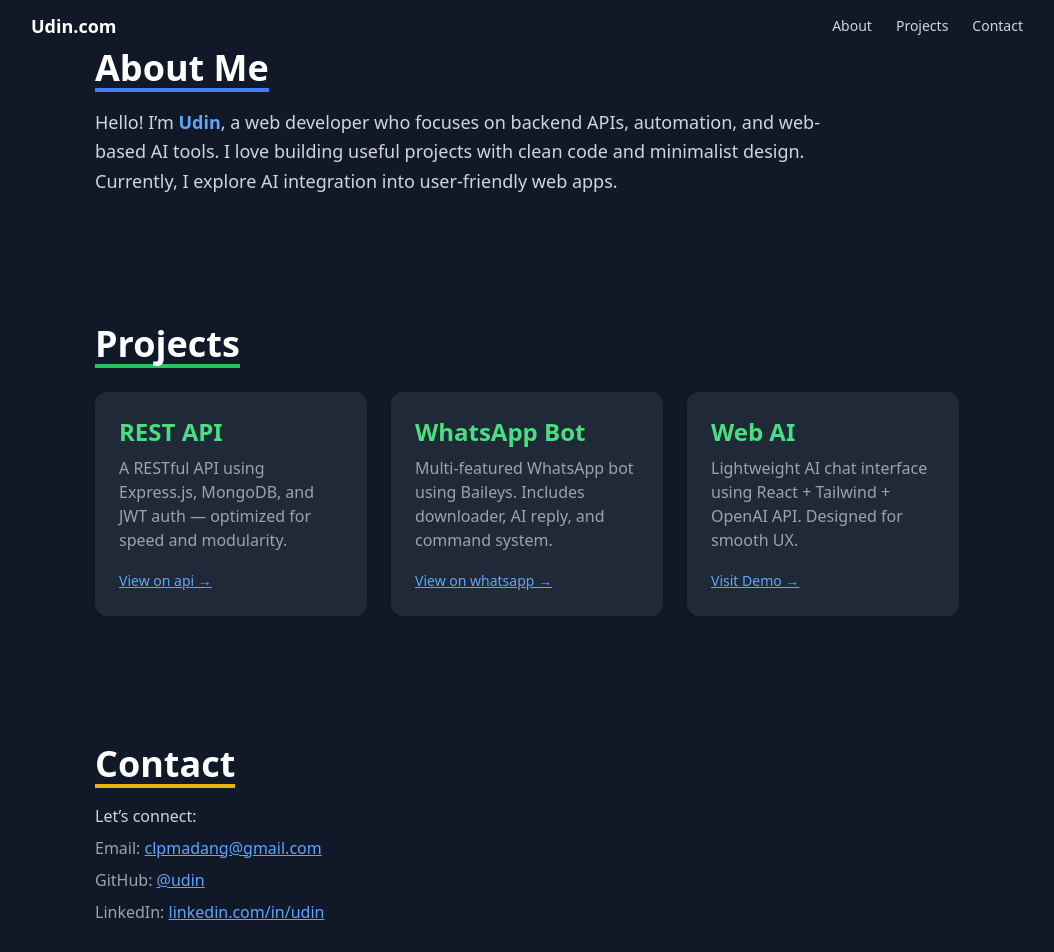
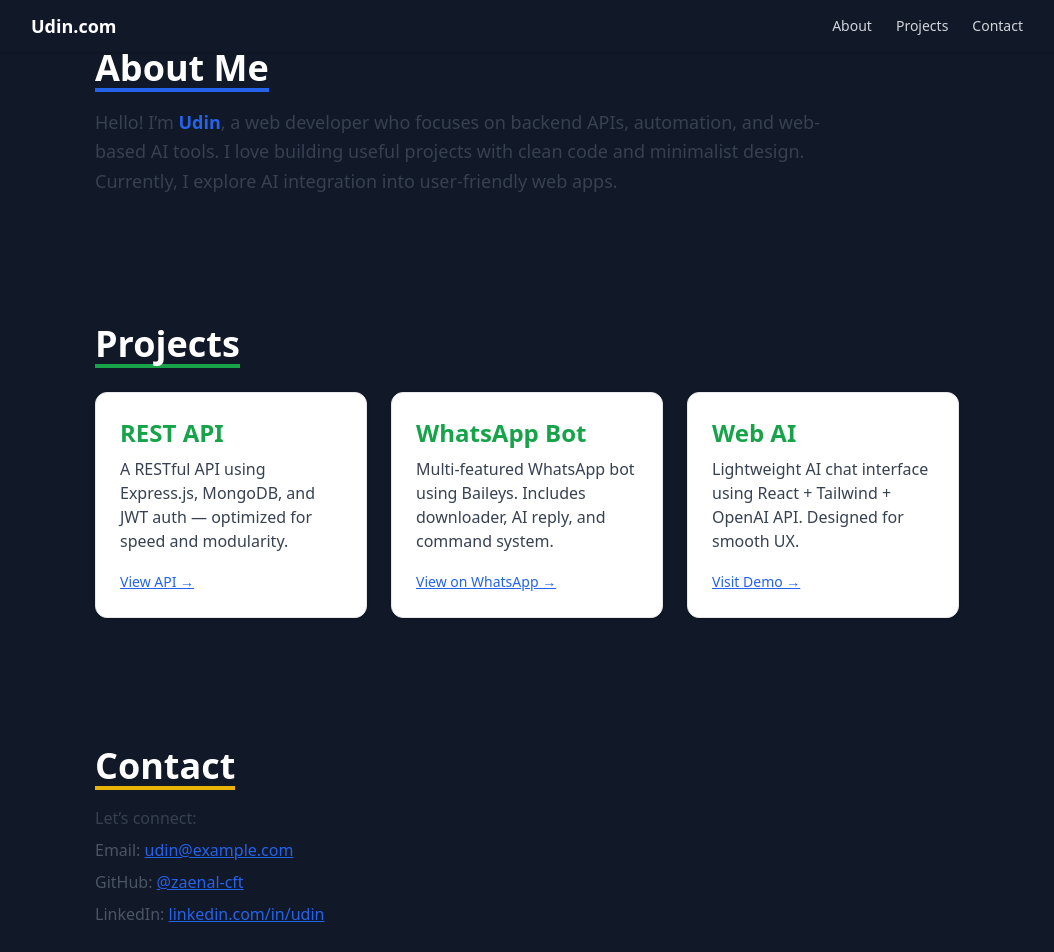
Before and after one commit to zaenal-iyyl/Portofolio, a React (Vite) app: page / in a window 1280 px wide. Shown: the top 952 px of the page, without its empty margins (113-1167 px from the left). Built offline with nearby package versions, Linux system fonts and the light colour scheme.

Commit message:
Update pages.jsx

```diff
--- a/src/pages.jsx
+++ b/src/pages.jsx
@@ -3,63 +3,66 @@ import React from 'react'
 const Pages = () => {
   return (
     <div className="space-y-32">
-
+      {/* About */}
       <section id="about">
-        <h2 className="text-4xl font-bold mb-4 border-b-4 border-blue-500 inline-block">About Me</h2>
-        <p className="text-gray-300 text-lg leading-relaxed max-w-3xl">
-          Hello! I’m <span className="text-blue-400 font-semibold">Udin</span>, a web developer who focuses on backend APIs, automation, and web-based AI tools.
+        <h2 className="text-4xl font-bold mb-4 border-b-4 border-blue-600 inline-block">
+          About Me
+        </h2>
+        <p className="text-gray-700 text-lg leading-relaxed max-w-3xl">
+          Hello! I’m <span className="text-blue-600 font-semibold">Udin</span>, a web developer who focuses on backend APIs, automation, and web-based AI tools.
           I love building useful projects with clean code and minimalist design. Currently, I explore AI integration into user-friendly web apps.
         </p>
       </section>
 
       {/* Projects */}
       <section id="projects">
-        <h2 className="text-4xl font-bold mb-6 border-b-4 border-green-500 inline-block">Projects</h2>
+        <h2 className="text-4xl font-bold mb-6 border-b-4 border-green-600 inline-block">
+          Projects
+        </h2>
         <div className="grid md:grid-cols-3 sm:grid-cols-2 gap-6">
-
-          <div className="bg-gray-800 rounded-xl shadow-md hover:shadow-lg transition p-6">
-            <h3 className="text-2xl font-semibold text-green-400 mb-2">REST API</h3>
-            <p className="text-gray-400 mb-4">
+          {/* Project 1 */}
+          <div className="bg-white border border-gray-200 rounded-xl shadow hover:shadow-lg transition p-6">
+            <h3 className="text-2xl font-semibold text-green-600 mb-2">REST API</h3>
+            <p className="text-gray-700 mb-4">
               A RESTful API using Express.js, MongoDB, and JWT auth — optimized for speed and modularity.
             </p>
             <a
               href="https://api-kurumi.biz.id"
               target="_blank"
               rel="noopener noreferrer"
-              className="inline-block text-sm text-blue-400 hover:text-blue-300 underline"
+              className="inline-block text-sm text-blue-600 hover:text-blue-500 underline"
             >
-              View on api →
+              View API →
             </a>
           </div>
 
-
-          <div className="bg-gray-800 rounded-xl shadow-md hover:shadow-lg transition p-6">
-            <h3 className="text-2xl font-semibold text-green-400 mb-2">WhatsApp Bot</h3>
-            <p className="text-gray-400 mb-4">
+          {/* Project 2 */}
+          <div className="bg-white border border-gray-200 rounded-xl shadow hover:shadow-lg transition p-6">
+            <h3 className="text-2xl font-semibold text-green-600 mb-2">WhatsApp Bot</h3>
+            <p className="text-gray-700 mb-4">
               Multi-featured WhatsApp bot using Baileys. Includes downloader, AI reply, and command system.
             </p>
             <a
-              href="wa.me/6288221019426"
+              href="https://wa.me/6288221019426"
               target="_blank"
               rel="noopener noreferrer"
-              className="inline-block text-sm text-blue-400 hover:text-blue-300 underline"
+              className="inline-block text-sm text-blue-600 hover:text-blue-500 underline"
             >
-              View on whatsapp →
+              View on WhatsApp →
             </a>
           </div>
 
-
-          <div className="bg-gray-800 rounded-xl shadow-md hover:shadow-lg transition p-6">
-            <h3 className="text-2xl font-semibold text-green-400 mb-2">Web AI</h3>
-            <p className="text-gray-400 mb-4">
+          {/* Project 3 */}
+          <div className="bg-white border border-gray-200 rounded-xl shadow hover:shadow-lg transition p-6">
+            <h3 className="text-2xl font-semibold text-green-600 mb-2">Web AI</h3>
+            <p className="text-gray-700 mb-4">
               Lightweight AI chat interface using React + Tailwind + OpenAI API. Designed for smooth UX.
             </p>
             <a
-              href="https://zanexis
-              vercel.app"
+              href="https://zanexis.vercel.app"
               target="_blank"
               rel="noopener noreferrer"
-              className="inline-block text-sm text-blue-400 hover:text-blue-300 underline"
+              className="inline-block text-sm text-blue-600 hover:text-blue-500 underline"
             >
               Visit Demo →
             </a>
@@ -67,19 +70,41 @@ const Pages = () => {
         </div>
       </section>
 
-
+      {/* Contact */}
       <section id="contact">
-        <h2 className="text-4xl font-bold mb-4 border-b-4 border-yellow-500 inline-block">Contact</h2>
-        <p className="text-gray-300 mb-2">Let’s connect:</p>
-        <ul className="text-gray-400 space-y-2">
+        <h2 className="text-4xl font-bold mb-4 border-b-4 border-yellow-500 inline-block">
+          Contact
+        </h2>
+        <p className="text-gray-700 mb-2">Let’s connect:</p>
+        <ul className="text-gray-600 space-y-2">
           <li>
-            Email: <a href="mailto:clpmadang@gmail.com" className="text-blue-400 underline">clpmadang@gmail.com</a>
+            Email:{" "}
+            <a
+              href="mailto:udin@example.com"
+              className="text-blue-600 underline hover:text-blue-500"
+            >
+              udin@example.com
+            </a>
           </li>
           <li>
-            GitHub: <a href="https://github.com/udin" className="text-blue-400 underline">@udin</a>
+            GitHub:{" "}
+            <a
+              href="https://github.com/zaenal-cft"
+              target="_blank"
+              rel="noopener noreferrer"
+              className="text-blue-600 underline hover:text-blue-500"
+            >
+              @zaenal-cft
+            </a>
           </li>
           <li>
-            LinkedIn: <a href="#" className="text-blue-400 underline">linkedin.com/in/udin</a>
+            LinkedIn:{" "}
+            <a
+              href="#"
+              className="text-blue-600 underline hover:text-blue-500"
+            >
+              linkedin.com/in/udin
+            </a>
           </li>
         </ul>
       </section>
```
